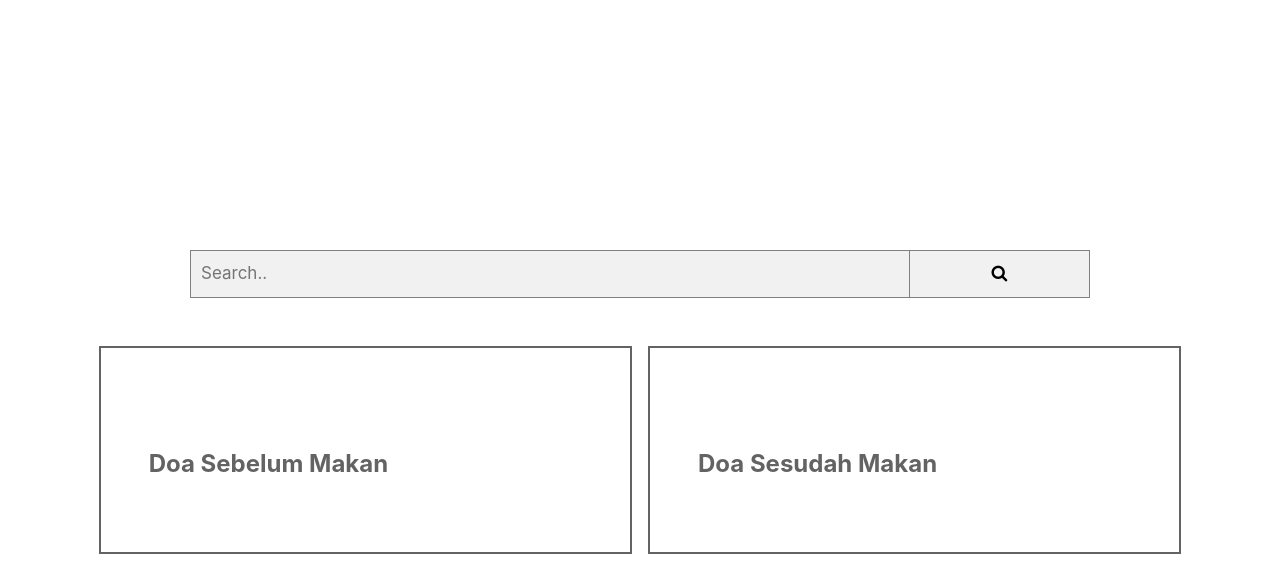
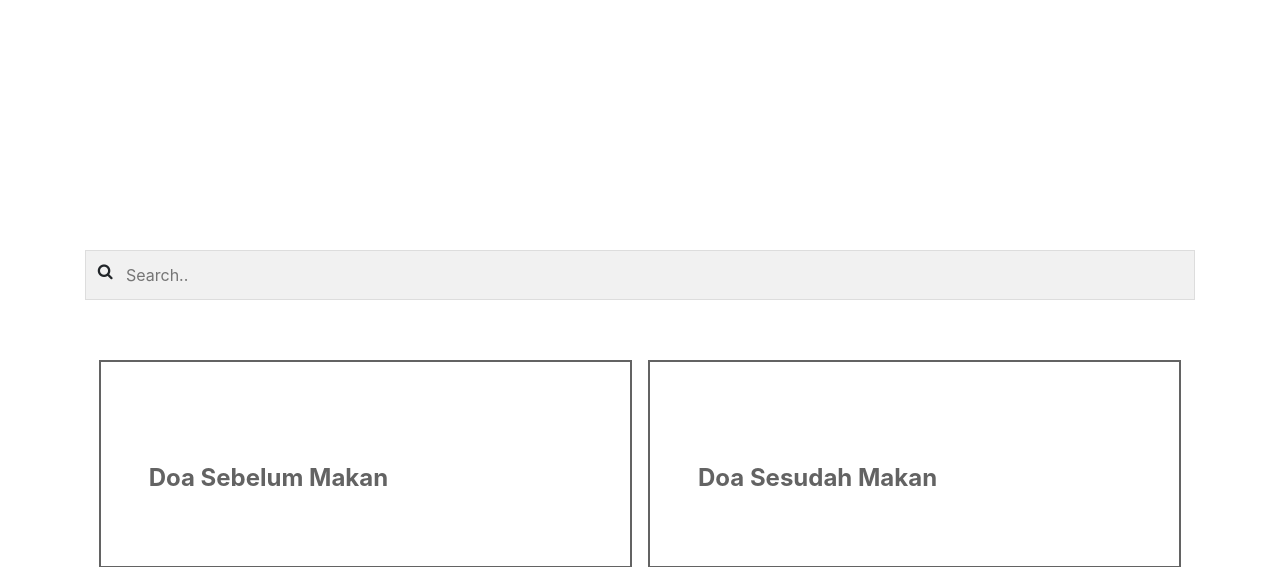
Before and after one commit to Alvin0710/TB1-SmartWebProgramming, a PHP site: page /doa.php in a window 1280 px wide. Shown: the part 550-1117 px from the top of the page. Run offline with PHP 8.4, Linux system fonts and the light colour scheme; some web fonts are replaced.

Commit message:
change icon

```diff
--- a/doa.php
+++ b/doa.php
@@ -29,10 +29,11 @@
     </div>
 </class>
 
-<div class="container">
-  <form class="example" action="/action_page.php" style="margin:auto;max-width:900px">
-    <input type="text" placeholder="Search.." name="search" id="myInput" onkeyup="myFunction()">
-    <button type="submit"><i class="fa fa-search"></i></button>
+<div class="container input-icons">
+  <i class="fa fa-search icon" width="30" ></i>
+  <!-- <img src="images/icon/search.svg" alt="" width="20" height="20"> -->
+  <form class="example" action="/action_page.php">
+    <input type="text" placeholder="Search.." name="search" id="myInput" class="input-field" onkeyup="myFunction()" action="/action_page.php">
   </form>
 </div>
 
--- a/style.css
+++ b/style.css
@@ -16,6 +16,26 @@ html, body {
 body {
   margin: 0;
   padding: 0;
+}
+
+.input-icons i {
+  position: absolute;
+}
+
+.input-icons {
+  width: 100%;
+  /* margin-bottom: 10px; */
+}
+
+.icon {
+  padding: 1%;
+  width: 70px;
+  height: 70px;
+}
+
+.input-field {
+  width: 100%;
+  padding: 10px;
 }
 
 
@@ -339,6 +359,16 @@ form.example::after {
   z-index: -1;
 }
 
+#myInput {
+  background-position: 10px 12px;
+  background-repeat: no-repeat;
+  width: 100%;
+  font-size: 16px;
+  padding: 12px 20px 12px 40px;
+  border: 1px solid #ddd;
+  margin-bottom: 12px;
+}
+
 /* ============================== ceramah.php ================================== */
 
 iframe{
```
Also changed, not shown: test.php (+12 -4 lines), images/icon/search.svg (added).
